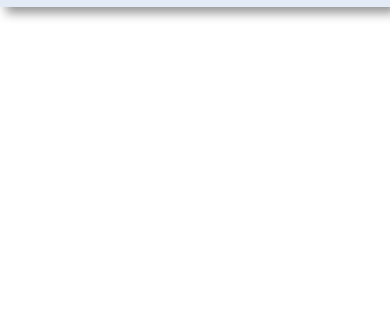
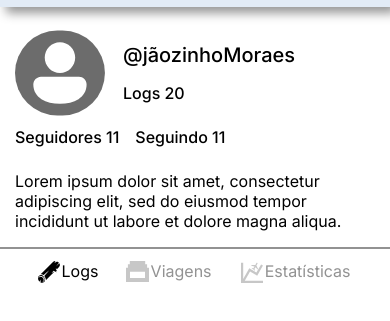
Before and after one commit to EdvanOAlves/Travel-Log, a plain HTML site: page frontend/profile.html in a window 390 px wide. Shown: the part 63-384 px from the top of the page. Drawn offline with Linux system fonts and the light colour scheme.

Commit message:
feat: add elements for profile header and styling for mobile

```diff
--- a/frontend/css/style_profile.css
+++ b/frontend/css/style_profile.css
@@ -67,3 +67,76 @@ header {
     height: 45px;
     border-radius: 100%;
 }
+
+/* MAIN */
+
+main{
+
+}
+
+.userProfileHeader{
+    display: flex;
+    flex-direction: column;
+    padding-top:20px;
+    padding-inline: 15px;
+
+}
+.profileIdentifier{
+    display: flex;
+
+}
+
+.profileTitle{
+    display: flex;
+    flex-direction: column;
+    padding-inline: 18px;
+    padding-block: 16px;
+    gap: 16px;
+}
+
+.profileNickname{
+    font-size: 20px;
+    font-weight: 500;
+}
+
+.titleInfo{
+    font-weight: 500;
+    font-size: 16px;
+}
+
+.followerInfo{
+    display: flex;
+    padding-block: 8px;
+    gap: 16px;
+}
+
+.profileDescription{
+    padding-block: 16px;
+}
+
+.profileNavBar{
+    padding-inline: 40px;
+    display: flex;
+    justify-content: space-between;
+
+    border-top: solid 2px var(--cinza_escuro);
+    padding-block: 12px;
+}
+
+.navItem{
+    display: flex;
+    place-content: center;
+    gap: 2px;
+    color: var(--cinza_escuro)
+}
+.navIcon{
+    opacity: 50%;
+}
+
+.navItem.selected{
+    color: black;
+}
+
+.navItem.selected .navIcon{
+    opacity: 100%;
+}
--- a/frontend/profile.html
+++ b/frontend/profile.html
@@ -27,7 +27,45 @@
             </div>
         </div>
     </header>
+    <!-- MAIN -->
+     <main>
+        <div class="userProfileHeader">
+            <div class="profileIdentifier">
+                <img src="./img/emptyProfilePic.svg" alt="" class="profilePic">
+                <div class="profileTitle">
+                    <h3 class="profileNickname">
+                        @jãozinhoMoraes
+                    </h3>
+                    <span class="titleInfo">Logs 20</span>
+                </div>
+            </div>
+            <div class="followerInfo">
+                <span class="titleInfo">Seguidores 11</span>
+                <span class="titleInfo">Seguindo 11</span>
+            </div>
+            <p class="profileDescription">Lorem ipsum dolor sit amet, consectetur adipiscing elit, sed do eiusmod tempor incididunt ut labore et dolore magna aliqua. </p>
+        </div>
 
+        <div class="profileContent">
+            <div class="profileNavBar">
+                <div class="navItem selected">
+                    <img src="./img/navIcon_log.svg" alt="" class="navIcon">
+                    <span class="navTitle">Logs</span>
+                </div>
+                <div class="navItem">
+                    <img src="./img/navIcon_viagem.svg" alt="" class="navIcon">
+                    <span class="navTitle">Viagens</span>
+                </div>
+                <div class="navItem">
+                    <img src="./img/navIcon_graph.svg" alt="" class="navIcon">
+                    <span class="navTitle">Estatísticas</span>
+                </div>
+            </div>
+        </div>
+
+
+
+     </main>
 
 
 </body>
```
